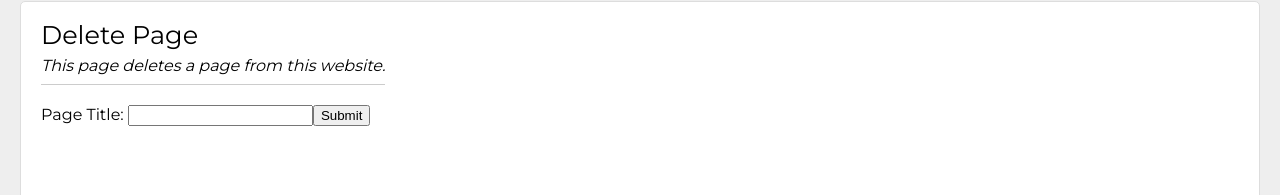
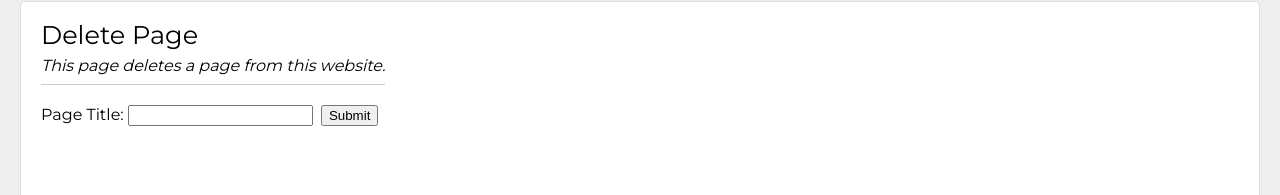
Before and after one commit to Entwickler-Club/dpodreact, a React (Create React App) app: page /deletePage in a window 1280 px wide. Shown: the part 113-308 px from the top of the page. Built offline with nearby package versions, Linux system fonts and the light colour scheme.

Commit message:
fixed button

```diff
--- a/src/system/styles/createPage.scss
+++ b/src/system/styles/createPage.scss
@@ -3,6 +3,6 @@
         font-style: italic;
     }
     .submitButton {
-        margin: 0 0 0 5px;
+        margin: 0 0 0 8px;
     }
 }
--- a/src/system/styles/deletePage.scss
+++ b/src/system/styles/deletePage.scss
@@ -2,4 +2,7 @@
     .message {
         font-style: italic;
     }
+    .submitButton {
+        margin: 0 0 0 8px;
+    }
 }
```
